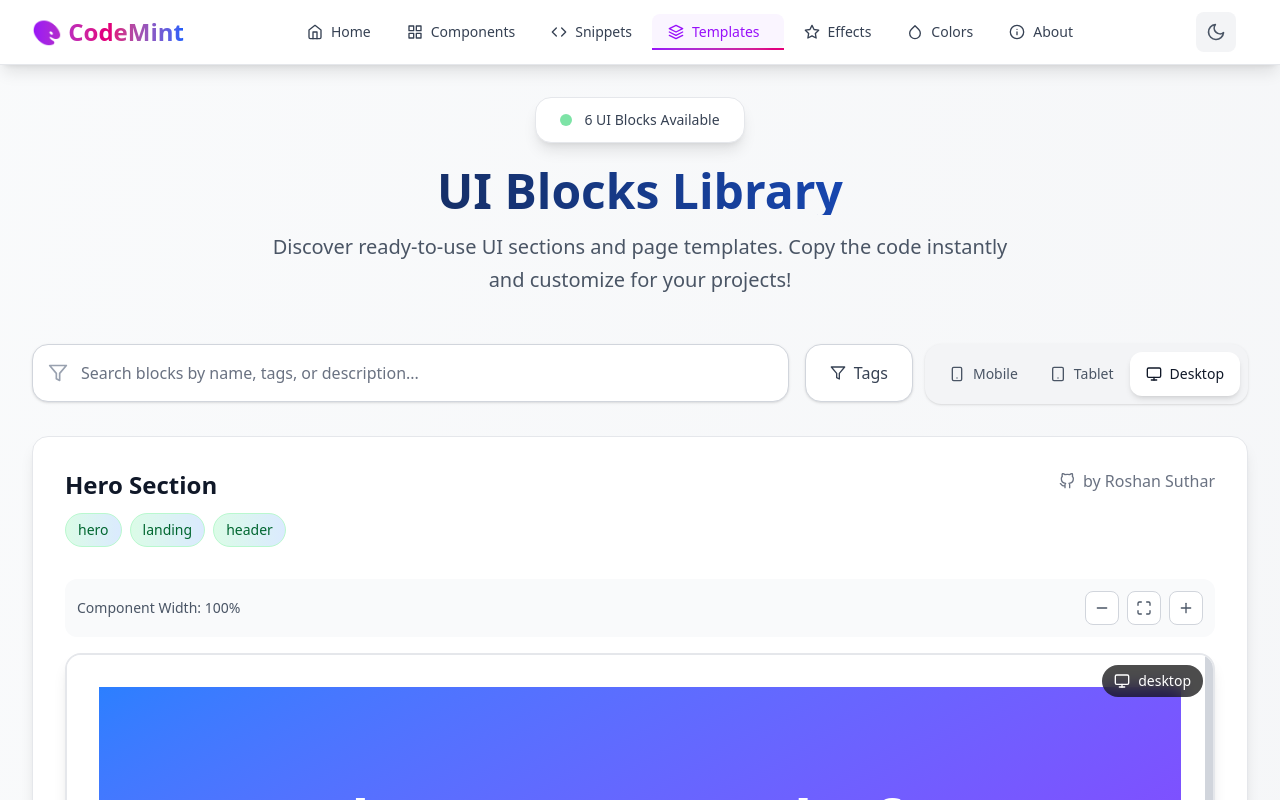
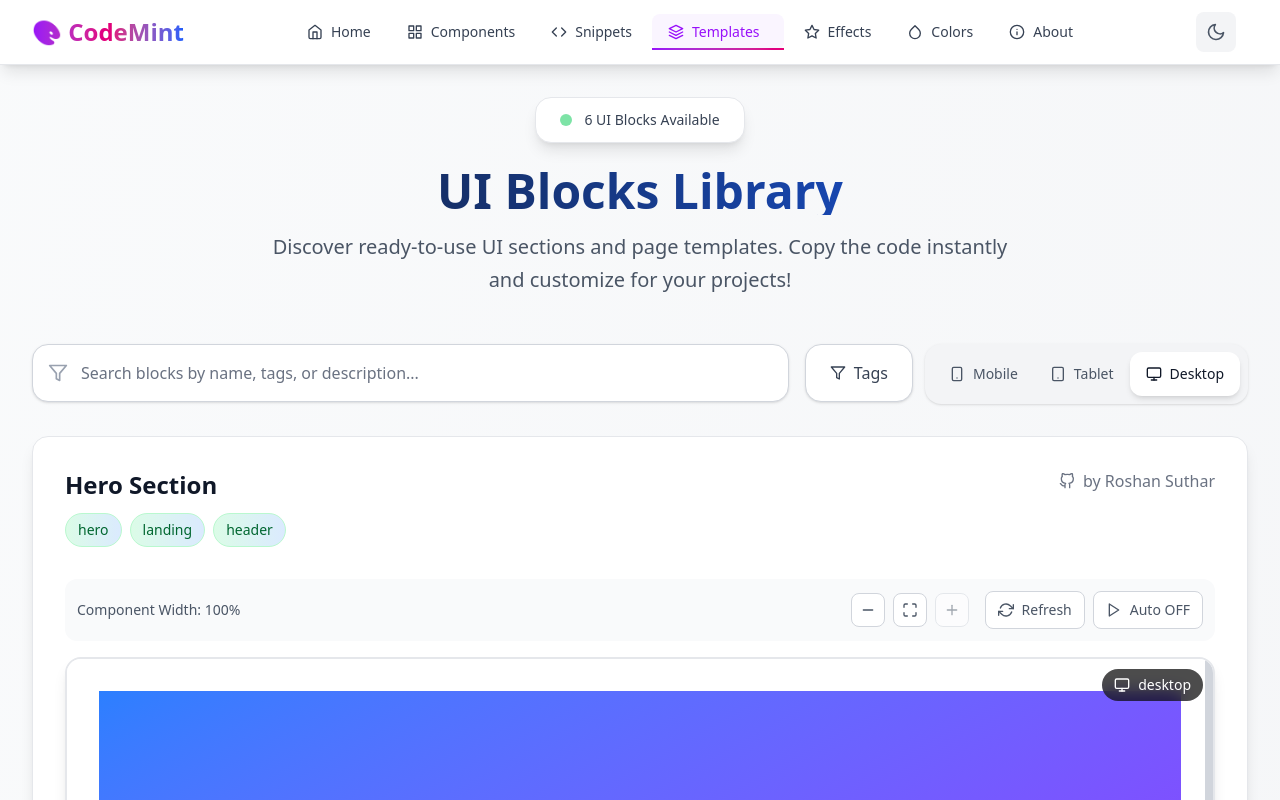
Before and after one commit to rupeshhkumarr/CodeMint, a React (Vite) app: page /templates in a window 1280 px wide. Shown: the top 800 px of the page. Built offline with nearby package versions, Linux system fonts and the light colour scheme; the HTML template or start-up script is replaced by a standard one.

Commit message:
Changed some style of ui blocks

```diff
--- a/src/pages/UIBlocksLibrary/UIBlocksLibrary.jsx
+++ b/src/pages/UIBlocksLibrary/UIBlocksLibrary.jsx
@@ -28,6 +28,9 @@ import {
   FiPlus,
   FiMaximize,
   FiMinimize,
+  FiRefreshCw,
+  FiPlay,
+  FiPause,
 } from "react-icons/fi";
 
 const UIBlocksLibrary = () => {
@@ -40,6 +43,8 @@ const UIBlocksLibrary = () => {
   const [isFilterOpen, setIsFilterOpen] = useState(false);
   const [componentWidths, setComponentWidths] = useState({});
   const [isResizing, setIsResizing] = useState(null);
+  const [refreshCounters, setRefreshCounters] = useState({});
+  const [autoRefresh, setAutoRefresh] = useState({});
   const containerRef = useRef(null);
 
   const blockComponents = {
@@ -115,6 +120,24 @@ const UIBlocksLibrary = () => {
     return () => document.removeEventListener("mousedown", handleClickOutside);
   }, []);
 
+  useEffect(() => {
+    const intervals = {};
+
+    Object.keys(autoRefresh).forEach((blockPath) => {
+      if (autoRefresh[blockPath]) {
+        intervals[blockPath] = setInterval(() => {
+          setRefreshCounters((prev) => ({
+            ...prev,
+            [blockPath]: (prev[blockPath] || 0) + 1,
+          }));
+        }, 2000); // Refresh every 2 seconds
+      }
+    });
+
+    return () => {
+      Object.values(intervals).forEach((interval) => clearInterval(interval));
+    };
+  }, [autoRefresh]);
   const allTags = [...new Set(blocksData.flatMap((block) => block.tags))];
 
   const filteredBlocks = blocks.filter((block) => {
@@ -143,7 +166,19 @@ const UIBlocksLibrary = () => {
     tablet: <FiTablet className="w-4 h-4" />,
     desktop: <FiMonitor className="w-4 h-4" />,
   };
+  const refreshComponent = (blockPath) => {
+    setRefreshCounters((prev) => ({
+      ...prev,
+      [blockPath]: (prev[blockPath] || 0) + 1,
+    }));
+  };
 
+  const toggleAutoRefresh = (blockPath) => {
+    setAutoRefresh((prev) => ({
+      ...prev,
+      [blockPath]: !prev[blockPath],
+    }));
+  };
   const cleanSourceCode = (code) => {
     if (!code || code === "// Source code not available") return code;
 
@@ -213,7 +248,7 @@ const UIBlocksLibrary = () => {
   const updateComponentWidth = (blockPath, change) => {
     setComponentWidths((prev) => {
       const currentWidth = prev[blockPath] || 100;
-      const newWidth = Math.max(20, Math.min(200, currentWidth + change));
+      const newWidth = Math.max(30, Math.min(100, currentWidth + change));
       return { ...prev, [blockPath]: newWidth };
     });
   };
@@ -471,6 +506,8 @@ const UIBlocksLibrary = () => {
             <div className="grid gap-6 md:gap-8">
               {filteredBlocks.map((block, index) => {
                 const currentWidth = componentWidths[block.path] || 100;
+                const refreshCount = refreshCounters[block.path] || 0;
+                const isAutoRefreshing = autoRefresh[block.path] || false;
 
                 return (
                   <motion.div
@@ -529,8 +566,10 @@ const UIBlocksLibrary = () => {
                         </div>
                       </div>
 
+                      {/* Interactive Controls */}
+                      <div className="flex flex-col sm:flex-row gap-4 mb-4 p-3 bg-gray-50 dark:bg-gray-700/50 rounded-xl">
                         {/* Width Controls */}
-                      <div className="flex items-center justify-between mb-4 p-3 bg-gray-50 dark:bg-gray-700/50 rounded-xl">
+                        <div className="flex-1 flex items-center justify-between">
                           <span className="text-sm text-gray-600 dark:text-gray-400 font-medium">
                             Component Width: {Math.round(currentWidth)}%
                           </span>
@@ -539,7 +578,7 @@ const UIBlocksLibrary = () => {
                               onClick={() =>
                                 updateComponentWidth(block.path, -10)
                               }
-                            disabled={currentWidth <= 20}
+                              disabled={currentWidth <= 30}
                               className="p-2 rounded-lg bg-white dark:bg-gray-600 border border-gray-300 dark:border-gray-500 text-gray-600 dark:text-gray-300 hover:bg-gray-50 dark:hover:bg-gray-500 disabled:opacity-50 disabled:cursor-not-allowed transition-colors"
                               title="Decrease width"
                             >
@@ -553,8 +592,10 @@ const UIBlocksLibrary = () => {
                               <FiMaximize className="w-4 h-4" />
                             </button>
                             <button
-                            onClick={() => updateComponentWidth(block.path, 10)}
-                            disabled={currentWidth >= 200}
+                              onClick={() =>
+                                updateComponentWidth(block.path, 10)
+                              }
+                              disabled={currentWidth >= 100}
                               className="p-2 rounded-lg bg-white dark:bg-gray-600 border border-gray-300 dark:border-gray-500 text-gray-600 dark:text-gray-300 hover:bg-gray-50 dark:hover:bg-gray-500 disabled:opacity-50 disabled:cursor-not-allowed transition-colors"
                               title="Increase width"
                             >
@@ -563,18 +604,58 @@ const UIBlocksLibrary = () => {
                           </div>
                         </div>
 
+                        {/* Refresh Controls */}
+                        <div className="flex items-center gap-2">
+                          <button
+                            onClick={() => refreshComponent(block.path)}
+                            className="flex items-center gap-2 px-3 py-2 bg-white dark:bg-gray-600 border border-gray-300 dark:border-gray-500 text-gray-600 dark:text-gray-300 hover:bg-gray-50 dark:hover:bg-gray-500 rounded-lg transition-colors text-sm font-medium"
+                            title="Refresh data"
+                          >
+                            <FiRefreshCw className="w-4 h-4" />
+                            <span className="hidden sm:inline">Refresh</span>
+                          </button>
+                          <button
+                            onClick={() => toggleAutoRefresh(block.path)}
+                            className={`flex items-center gap-2 px-3 py-2 border rounded-lg transition-colors text-sm font-medium ${
+                              isAutoRefreshing
+                                ? "bg-green-500 border-green-500 text-white hover:bg-green-600"
+                                : "bg-white dark:bg-gray-600 border-gray-300 dark:border-gray-500 text-gray-600 dark:text-gray-300 hover:bg-gray-50 dark:hover:bg-gray-500"
+                            }`}
+                            title={
+                              isAutoRefreshing
+                                ? "Stop auto-refresh"
+                                : "Start auto-refresh"
+                            }
+                          >
+                            {isAutoRefreshing ? (
+                              <FiPause className="w-4 h-4" />
+                            ) : (
+                              <FiPlay className="w-4 h-4" />
+                            )}
+                            <span className="hidden sm:inline">
+                              {isAutoRefreshing ? "Auto ON" : "Auto OFF"}
+                            </span>
+                          </button>
+                        </div>
+                      </div>
+
                       {/* Block Preview */}
                       <div className="relative">
                         <div
-                          className={`mx-auto ${previewSizes[previewSize]} border-2 border-gray-200 dark:border-gray-600 rounded-2xl overflow-hidden shadow-lg transition-all duration-300`}
+                          className={`mx-auto border-2 border-gray-200 dark:border-gray-600 rounded-2xl overflow-hidden shadow-lg transition-all duration-300 ${
+                            previewSize === "mobile"
+                              ? "max-w-sm"
+                              : previewSize === "tablet"
+                              ? "max-w-md"
+                              : "w-full"
+                          }`}
                           style={{
-                            width: `${currentWidth}%`,
-                            minWidth:
-                              previewSize === "mobile"
-                                ? "320px"
-                                : previewSize === "tablet"
-                                ? "768px"
-                                : "100%",
+                            width:
+                              previewSize === "desktop"
+                                ? `${currentWidth}%`
+                                : "auto",
+                            maxWidth:
+                              previewSize === "desktop" ? "100%" : undefined,
                           }}
                         >
                           <div
@@ -582,14 +663,15 @@ const UIBlocksLibrary = () => {
                             onMouseDown={(e) => startResizing(block.path)}
                           >
                             {block.Component ? (
-                              <block.Component />
+                              <block.Component refreshCount={refreshCount} />
                             ) : (
                               <div className="text-center py-8 md:py-12 text-gray-500">
                                 Component not found
                               </div>
                             )}
 
-                            {/* Resize Handle */}
+                            {/* Resize Handle - Only show for desktop preview */}
+                            {previewSize === "desktop" && (
                               <div
                                 className={`absolute right-0 top-0 bottom-0 w-2 cursor-col-resize bg-gray-300 dark:bg-gray-600 hover:bg-blue-500 transition-colors ${
                                   isResizing === block.path ? "bg-blue-500" : ""
@@ -599,6 +681,7 @@ const UIBlocksLibrary = () => {
                                   startResizing(block.path);
                                 }}
                               />
+                            )}
                           </div>
                         </div>
 
@@ -607,6 +690,13 @@ const UIBlocksLibrary = () => {
                           {previewIcons[previewSize]}
                           {previewSize}
                         </div>
+
+                        {/* Refresh Counter */}
+                        {refreshCount > 0 && (
+                          <div className="absolute top-3 left-3 bg-blue-500 text-white px-2 py-1 rounded-full text-xs font-medium">
+                            #{refreshCount}
+                          </div>
+                        )}
                       </div>
                     </div>
 
@@ -617,6 +707,12 @@ const UIBlocksLibrary = () => {
                           <FiEye className="w-3 h-3 md:w-4 md:h-4" />
                           <span>Preview: {previewSize}</span>
                         </div>
+                        {isAutoRefreshing && (
+                          <div className="flex items-center gap-1 text-green-600 dark:text-green-400">
+                            <div className="w-2 h-2 bg-green-500 rounded-full animate-pulse"></div>
+                            <span>Auto-refresh ON</span>
+                          </div>
+                        )}
                         {block.lastUpdated && (
                           <span>Updated {block.lastUpdated}</span>
                         )}
--- a/src/pages/UIBlocksLibrary/blocks/UserProfile.jsx
+++ b/src/pages/UIBlocksLibrary/blocks/UserProfile.jsx
@@ -7,13 +7,7 @@ const UserProfile = ({ refreshCount = 0 }) => {
   const [isFollowing, setIsFollowing] = useState(false);
 
   useEffect(() => {
-    const names = [
-      "Alex Johnson",
-      "Sarah Chen",
-      "Marcus Rivera",
-      "Priya Patel",
-      "James Wilson",
-    ];
+
     const roles = [
       "Senior Designer",
       "Product Manager",
@@ -36,7 +30,6 @@ const UserProfile = ({ refreshCount = 0 }) => {
       "Tailwind CSS",
     ];
 
-    const randomName = names[Math.floor(Math.random() * names.length)];
     const randomRole = roles[Math.floor(Math.random() * roles.length)];
 
     // Generate random skills (3-6 skills)
@@ -56,11 +49,9 @@ const UserProfile = ({ refreshCount = 0 }) => {
     ];
 
     setUser({
-      name: randomName,
+      name: "Roshan Suthar",
       role: randomRole,
-      avatar: `https://images.unsplash.com/photo-${Math.floor(
-        Math.random() * 1000
-      )}?w=150&h=150&fit=crop&crop=face`,
+      avatar: "https://avatars.githubusercontent.com/u/117620582?v=4",
       stats: randomStats,
       skills: randomSkills,
       joinDate: `Joined ${Math.floor(Math.random() * 12) + 1} months ago`,
```
Lines whose indentation alone changed are shown as unchanged.
